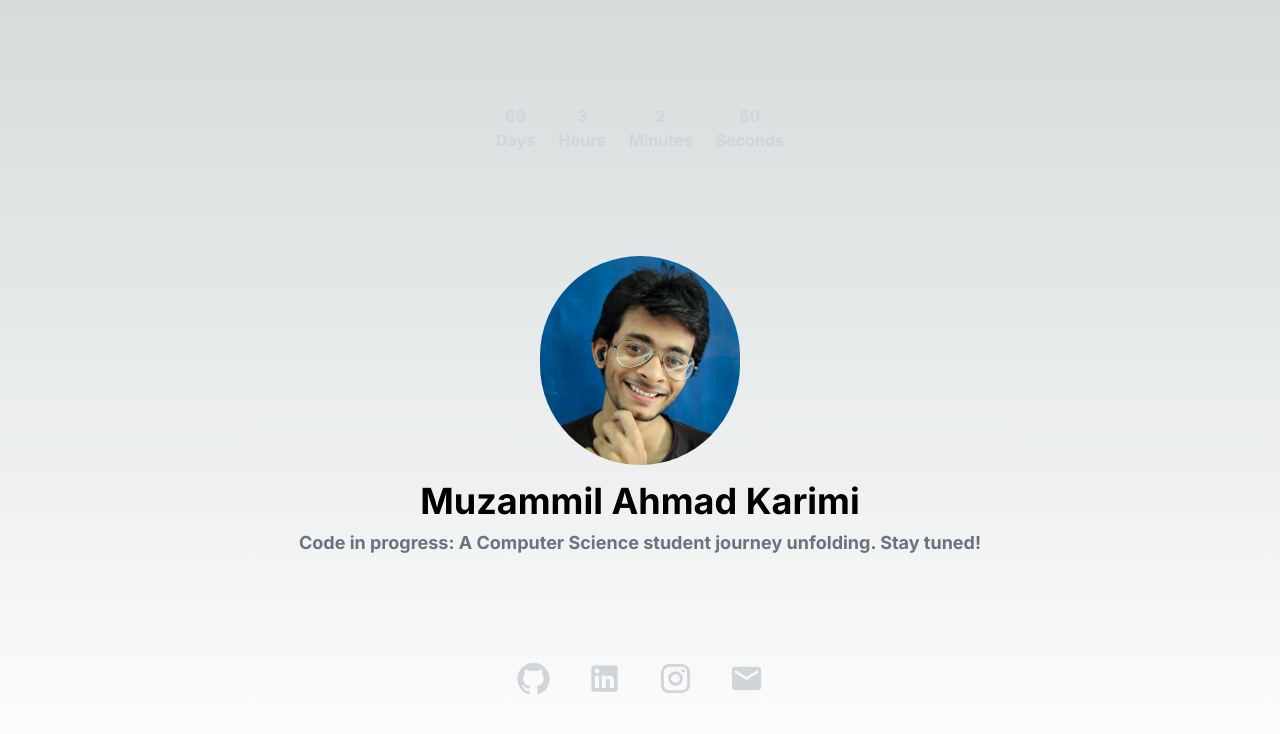
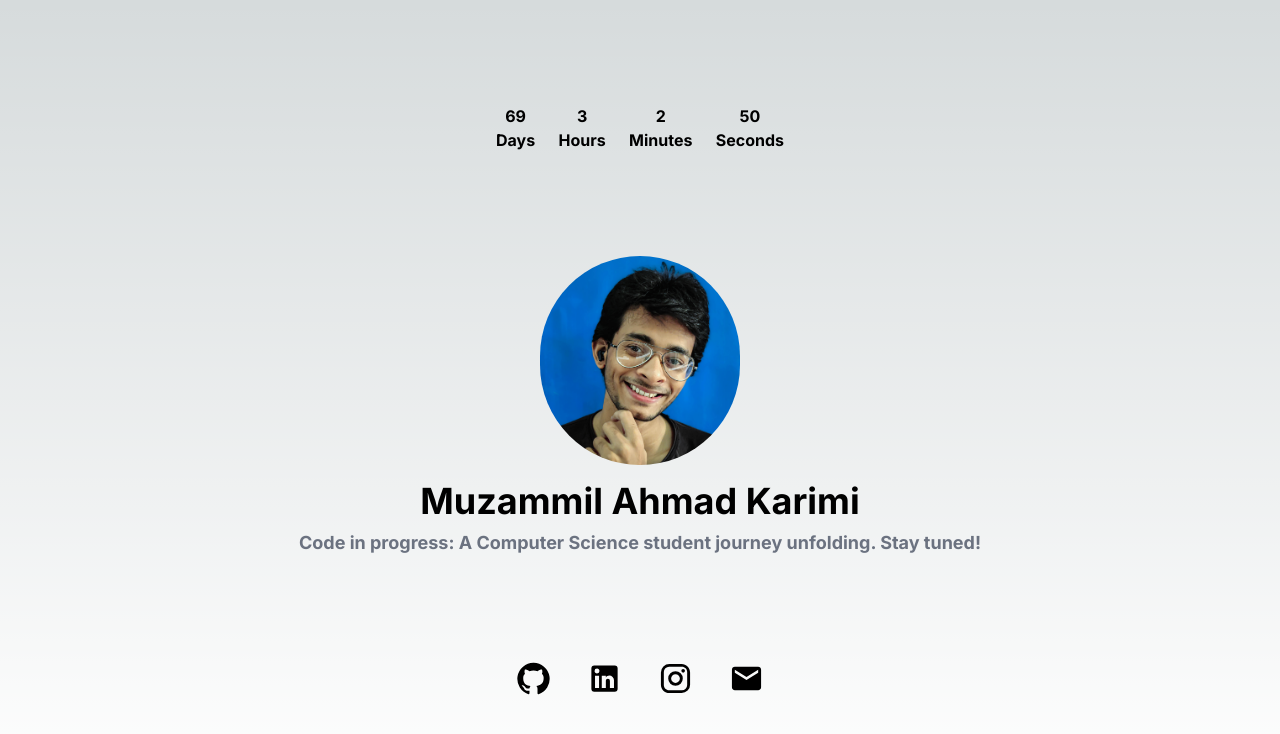
Before and after one commit to muzammilkarimi/muzammilkarimi.github.io, a Next.js app: page / in a window 1280 px wide. Shown: the top 734 px of the page. Built offline with nearby package versions, Linux system fonts and the light colour scheme.

Commit message:
update color

```diff
--- a/src/app/page.tsx
+++ b/src/app/page.tsx
@@ -42,8 +42,8 @@ export default function Home() {
     navigator.clipboard.writeText("muzammil.a.karimi@gmail.com");
   };
   return (
-    <main className="flex min-h-screen flex-col items-center justify-evenly ">
-      <div className="text-gray-300 text-center flex w-72 justify-between font-bold">
+    <main className="flex min-h-screen flex-col items-center justify-evenly  ">
+      <div className="text-center flex w-72 justify-between font-bold">
         <div>
           <h2>{days}</h2>
           <p>Days</p>
@@ -63,7 +63,7 @@ export default function Home() {
       </div>
       <div className="flex flex-col items-center ">
         <Image
-          src="./facecrop.jpg"
+          src="./portfoliopic.jpg"
           alt="Muzammil Ahmad Karimi"
           width={200}
           height={200}
@@ -81,28 +81,28 @@ export default function Home() {
         <Link
           href="https://github.com/muzammilkarimi"
           target="_blank"
-          className="text-xl text-gray-300 hover:text-gray-700 duration-300"
+          className="text-xl  hover:text-gray-700 duration-300"
         >
           <GitHub fontSize="large" />
         </Link>
         <Link
           href="https://www.linkedin.com/in/muzammilakarimi/"
           target="_blank"
-          className="text-xl text-gray-300 hover:text-gray-700 duration-300 "
+          className="text-xl  hover:text-blue-700 duration-300 "
         >
           <LinkedIn fontSize="large" />
         </Link>
         <Link
           href="https://www.instagram.com/muzammilkarimiiiii/"
           target="_blank"
-          className="text-xl text-gray-300 hover:text-gray-700 duration-300"
+          className="text-xl  hover:text-pink-700 duration-300"
         >
           <Instagram fontSize="large" />
         </Link>
 
         <div
           onClick={copytoclipboard}
-          className="text-xl text-gray-300 p-0 cursor-pointer hover:text-gray-700 duration-300"
+          className="text-xl p-0 cursor-pointer hover:text-green-700 duration-300"
         >
           <Mail fontSize="large" />
         </div>
```
Also changed, not shown: public/portfoliopic.jpg (added).
